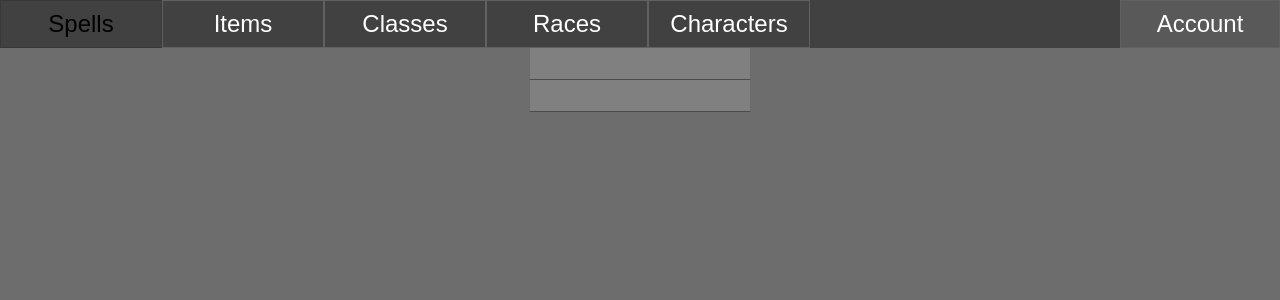
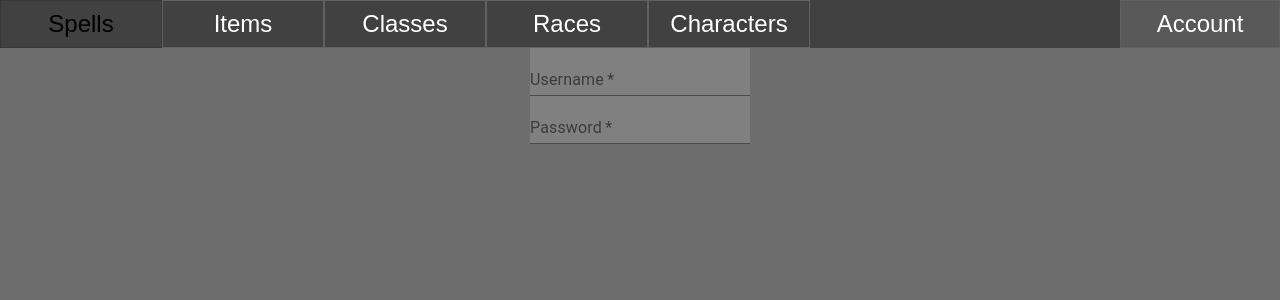
Before and after one commit to CodeBuddiesMT/spell-list, a React (Create React App) app: page /register in a window 1280 px wide. Shown: the top 300 px of the page. Built offline with nearby package versions, Linux system fonts and the light colour scheme.

Commit message:
required and labels added to TextFields

```diff
--- a/src/views/register/index.jsx
+++ b/src/views/register/index.jsx
@@ -25,10 +25,17 @@ const Registration = () => {
     return (
         <Container>
             <form>
-                <TextField>
+                <TextField
+                    required
+                    label="Username"
+                >
                     Username
                 </TextField>
-                <TextField>
+                <TextField
+                    required
+                    label="Password"
+                    type="password"
+                >
                     Password
                 </TextField>
             </form>
```
